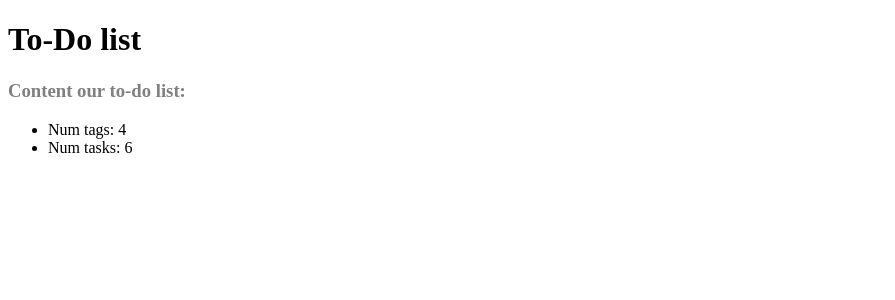
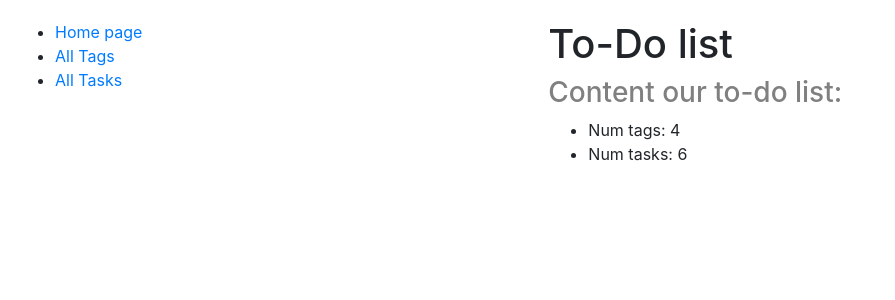
Before and after one commit to oksanaaam/Todo-list, a Django app: page / in a window 1280 px wide. Shown: the top 300 px of the page, without its empty margins (0-895 px from the left). Run offline with Django 4.2, Linux system fonts and the light colour scheme; data comes from the database, SQL or seed files in the repository.

Commit message:
Add static and sidebar.html

```diff
--- a/TodoList/settings.py
+++ b/TodoList/settings.py
@@ -118,6 +118,11 @@ USE_TZ = True
 
 STATIC_URL = "static/"
 
+
+STATICFILES_DIRS = [
+    BASE_DIR / "static",
+]
+
 # Default primary key field type
 # https://docs.djangoproject.com/en/4.1/ref/settings/#default-auto-field
 
--- a/TodoList/urls.py
+++ b/TodoList/urls.py
@@ -13,10 +13,12 @@ Including another URLconf
     1. Import the include() function: from django.urls import include, path
     2. Add a URL to urlpatterns:  path('blog/', include('blog.urls'))
 """
+from django.conf import settings
+from django.conf.urls.static import static
 from django.contrib import admin
 from django.urls import path, include
 
 urlpatterns = [
     path("admin/", admin.site.urls),
     path("", include("case.urls", namespace="case")),
-]
+] + static(settings.STATIC_URL, document_root=settings.STATIC_ROOT)
--- /dev/null
+++ b/static/css/style.css
@@ -0,0 +1,3 @@
+body {
+    margin-top: 20px;
+}
--- a/templates/base.html
+++ b/templates/base.html
@@ -5,18 +5,20 @@
     <title>To-do list</title>
   {% endblock title %}
   <meta charset="UTF-8">
-  <meta name="viewport" content="width=device-width, initial-scale=1.0,
-   maximum-scale=1.0, minimum-scale=1.0">
-  <meta http-equiv="X-UA-Compatible" content="ie=edge">
-{#  <link rel="stylesheet"#}
-{#        href="https://cdn.jsdelivr.net/npm/bootstrap@4.6.2/dist/css/bootstrap.min.css"#}
-{#        integrity="sha384-xOolHFLEh07PJGoPkLv1IbcEPTNtaed2xpHsD9ESMhqIYd0nLMwNLD69Npy4HI+N" crossorigin="anonymous">#}
-{#  {% load static %}#}
-{#  <link rel="stylesheet" href="{% static 'css/styles.css' %}">#}
+  <link rel="stylesheet"
+        href="https://cdn.jsdelivr.net/npm/bootstrap@4.6.2/dist/css/bootstrap.min.css"
+        integrity="sha384-xOolHFLEh07PJGoPkLv1IbcEPTNtaed2xpHsD9ESMhqIYd0nLMwNLD69Npy4HI+N"
+        crossorigin="anonymous">  {% load static %}
+  <link rel="stylesheet" href="{% static 'css/style.css' %}">
 </head>
 <body>
   <div class="container-fluid">
     <div class="row">
+      <div class="col-sm-5">
+        {% block sidebar %}
+          {% include "includes/sidebar.html" %}
+        {% endblock %}
+      </div>
       <div class="col-sm-7">
         {% block content %}{% endblock %}
       </div>
--- /dev/null
+++ b/templates/includes/sidebar.html
@@ -0,0 +1,5 @@
+<ul>
+  <li><a href="{% url "case:index" %}">Home page</a></li>
+  <li><a href="#">All Tags</a></li>
+  <li><a href="#">All Tasks</a></li>
+</ul>
```
